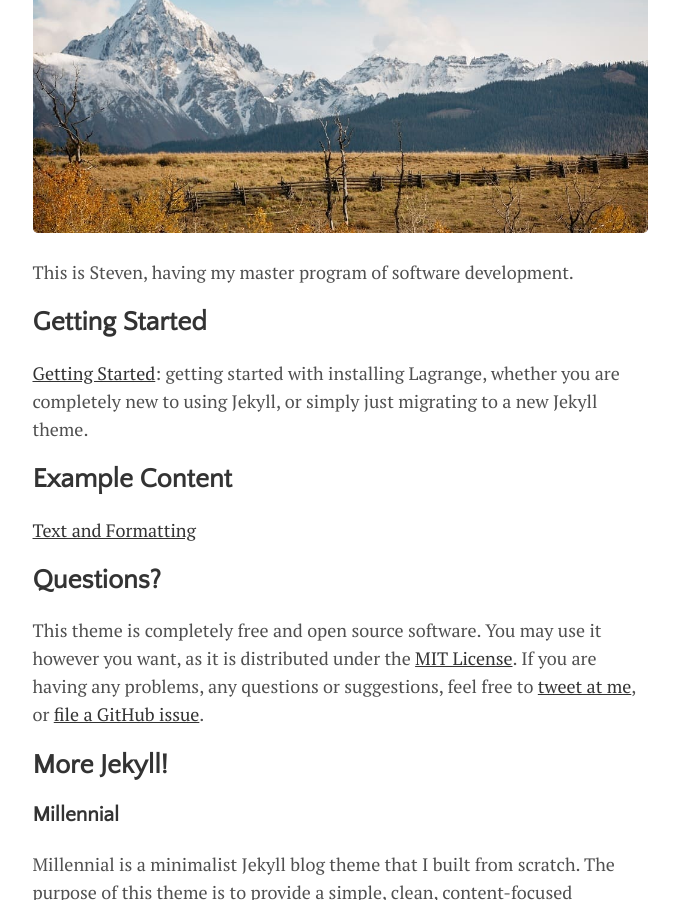
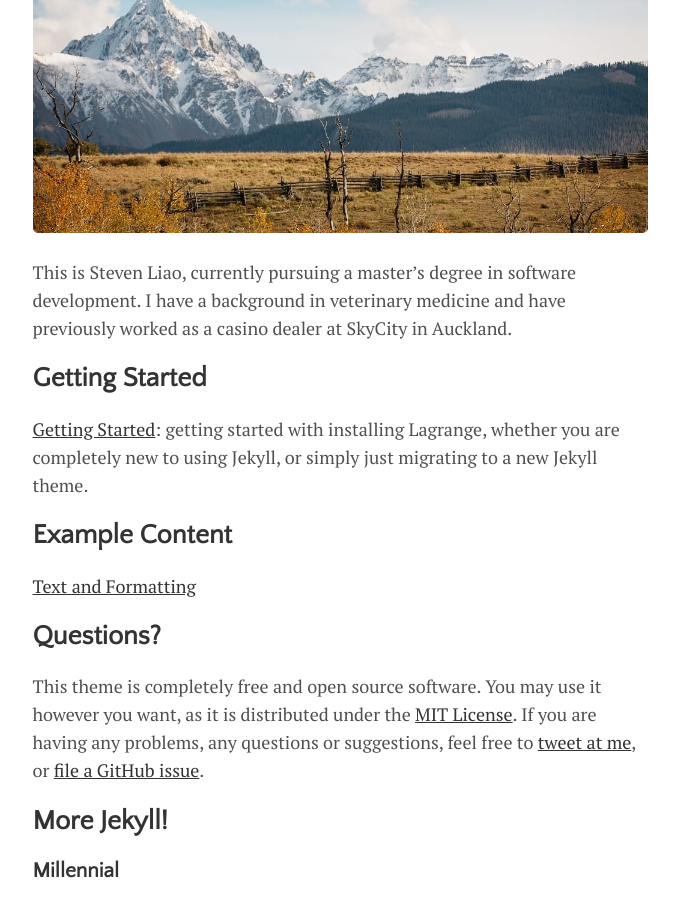
Before and after one commit to Steven-Liao24/Steven-Liao24.github.io, a Jekyll site: the page built from _posts/2016-01-01-welcome-to-lagrange.md, in a window 1280 px wide and 900 px high, scrolled down 347 px. Shown: the whole window, without its empty margins (300-979 px from the left). Built offline with Jekyll 4.4.1, drawn with Linux system fonts in a browser that asks for light colours.

Commit message:
introduce myself at welcome page

```diff
--- a/_posts/2016-01-01-welcome-to-lagrange.md
+++ b/_posts/2016-01-01-welcome-to-lagrange.md
@@ -7,7 +7,7 @@ tags: [documentation,sample]
 image: mountains.jpg
 ---
 
-This is Steven, having my master program of software development.
+This is Steven Liao, currently pursuing a master's degree in software development. I have a background in veterinary medicine and have previously worked as a casino dealer at SkyCity in Auckland.
 
 ## Getting Started
 
```
